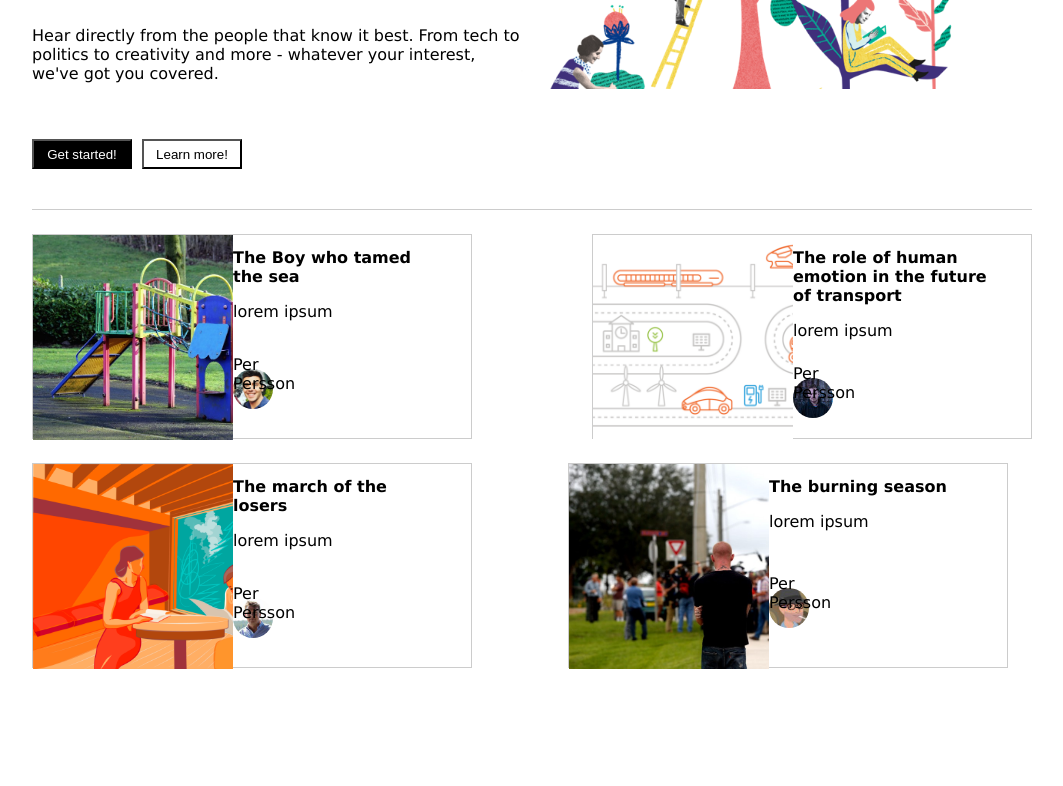
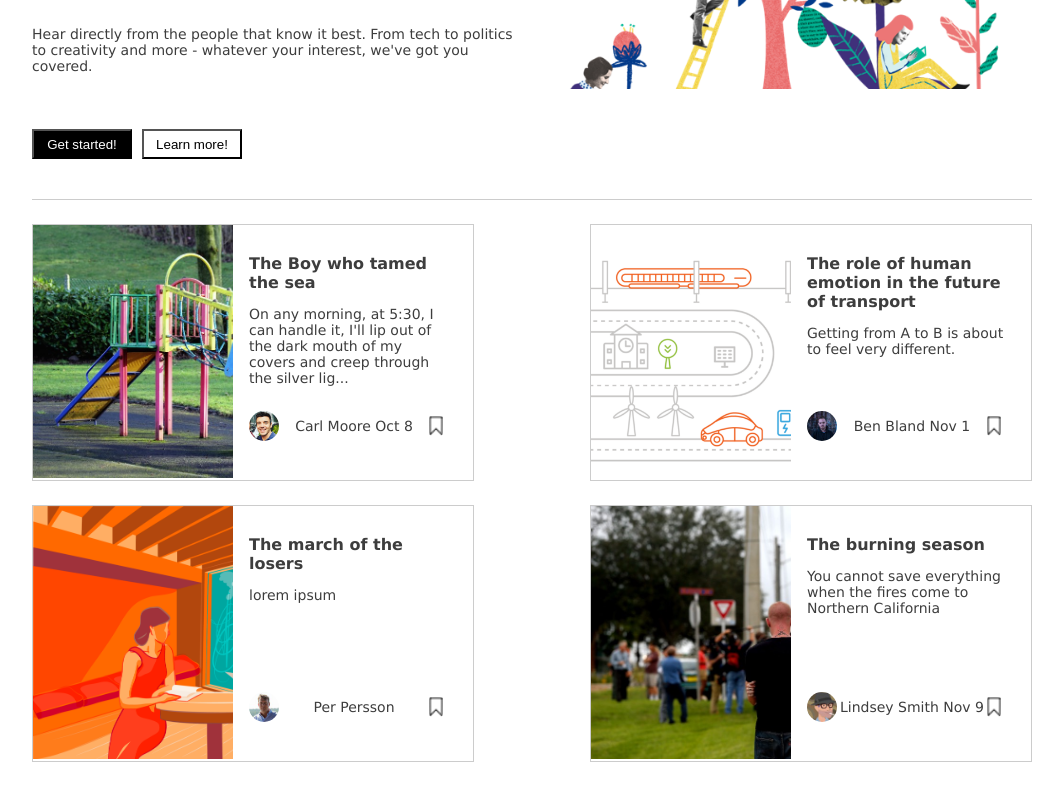
Before and after one commit to CissiWong/design-brief, a React app in the folder code/: page / in a window 1280 px wide. Shown: the part 417-1203 px from the top of the page, without its empty margins (108-1171 px from the left). Before the commit the page ends 1109 px from the top, so only its background shows below. Built offline with nearby package versions, Linux system fonts and the light colour scheme.

Commit message:
styling blog section

```diff
--- a/code/src/components/app.js
+++ b/code/src/components/app.js
@@ -42,10 +42,12 @@ class App extends React.Component {
            <div className="text-container">
             <div className="text" id="first-text">
               <h2>The Boy who tamed the sea</h2>
-                <p>lorem ipsum</p>
+                <p>On any morning, at 5:30, I can handle it, I'll lip out of the dark mouth of my covers and creep through the silver lig...
+                 </p>
                   </div>
-                    <div className="writer-image" id="first-writer">
-                      <p>Per Persson</p>
+                   <div className="byline">
+                    <div className="writer-image" id="first-writer"></div>
+                      <p>Carl Moore Oct 8</p>
                         <div className="bookmark"></div>
                   </div>
               </div>
@@ -56,10 +58,11 @@ class App extends React.Component {
            <div className="text-container">
             <div className="text" id="second-text">
               <h2>The role of human emotion in the future of transport</h2>
-                <p>lorem ipsum</p>
+                <p>Getting from A to B is about to feel very different.</p>
                   </div>
-                    <div className="writer-image" id="second-writer">
-                      <p>Per Persson</p>
+                   <div className="byline">
+                    <div className="writer-image" id="second-writer"></div>
+                      <p>Ben Bland Nov 1</p>
                     <div className="bookmark"></div>
                 </div>
             </div>
@@ -72,7 +75,8 @@ class App extends React.Component {
                   <h2>The march of the losers</h2>
                     <p>lorem ipsum</p>
                       </div>
-                        <div className="writer-image" id="third-writer">
+                       <div className="byline">
+                        <div className="writer-image" id="third-writer"></div>
                           <p>Per Persson</p>
                           <div className="bookmark"></div>
                         </div>
@@ -84,10 +88,11 @@ class App extends React.Component {
            <div className="text-container">
             <div className="text" id="fourth-text">
               <h2>The burning season</h2>
-                <p>lorem ipsum</p>
+                <p>You cannot save everything when the fires come to Northern California</p>
                   </div>
-                      <div className="writer-image" id="fourth-writer">
-                        <p>Per Persson</p>
+                    <div className="byline">
+                      <div className="writer-image" id="fourth-writer"></div>
+                        <p>Lindsey Smith Nov 9</p>
                           <div className="bookmark"></div>
                       </div>
                   </div>
--- a/code/src/index.css
+++ b/code/src/index.css
@@ -1,6 +1,6 @@
-* {
+/** {
   box-sizing: border-box;
-}
+}*/
 
 body {
   margin: 0;
@@ -14,12 +14,16 @@ h1 {
   font-size: 42px;
 }
 
-h2, p {
-  font-size: 16px;
+p {
+  font-size: 14px;
   font-family: "Lucida Grande", "Lucida Sans Unicode", "Lucida Sans", Geneva, Verdana, sans-serif;
+  color: #3d3d3d;
 }
 
 h2 {
+  font-size: 16px;
+  font-family: "Lucida Grande", "Lucida Sans Unicode", "Lucida Sans", Geneva, Verdana, sans-serif;
+  color: #3d3d3d;
   font-weight: bold;
 }
 
@@ -37,6 +41,8 @@ h2 {
 .header-section {
   display: flex;
   flex-wrap: wrap;
+  border-bottom: #cccccc solid 1px;
+  margin-bottom: 24px;
 }
 
 .top {
@@ -45,7 +51,7 @@ h2 {
 .img-playground {
   background-image: url("/images/medium-image.png");
   background-size: cover;
-  width: 440px;
+  width: 488px;
   height: 255px;
 }
 
@@ -69,37 +75,23 @@ h2 {
 }
 
 .blog-section {
-  justify-content: space-between;
+  width: 1000px;
   display: flex;
   flex-wrap: wrap;
-  border-top: #cccccc solid 1px;
+  justify-content: space-between;
 }
 
 .blog {
   display: flex;
   width: 440px;
-  height: 205px;
+  height: 255px;
+  margin-bottom: 24px;
   border: #cccccc solid 1px;
-}
-
-#first-blog {
-  margin: 24px 24px 24px 0;
-}
-#second-blog {
-  margin: 24px 0 24px 0px;
-}
-
-#third-blog {
-  margin: 0 24px 24px 0;
-}
-
-#fourth-blog {
-  margin: 0 24px 24px 0;
 }
 
 .blog-image {
   width: 200px;
-  height: 205px;
+  height: 253px;
 }
 
 #first-image {
@@ -124,23 +116,36 @@ h2 {
 
 .text-container {
   display: flex;
-  flex-wrap: wrap;
+  flex-direction: column;
   width: 200px;
   height: 205px;
+  padding: 16px;
+}
+
+.text {
+  flex-grow: 1;
+}
+
+.byline {
+  display: flex;
+  justify-content: space-between;
+  align-items:center;
+  height: 40px;
 }
 
 .writer-image {
   display: flex;
-  justify-content: space-between;
-  align-items: flex-end;
-  width: 40px;
-  height: 40px;
+  width: 30px;
+  height: 30px;
   border-radius: 50%;
 }
 
 .bookmark {
   background: url("/images/bookmark.png");
+  background-repeat: no-repeat;
   background-size: contain;
+  width: 20px;
+  height: 20px;
 }
 
 
```
Lines whose indentation alone changed are shown as unchanged.
